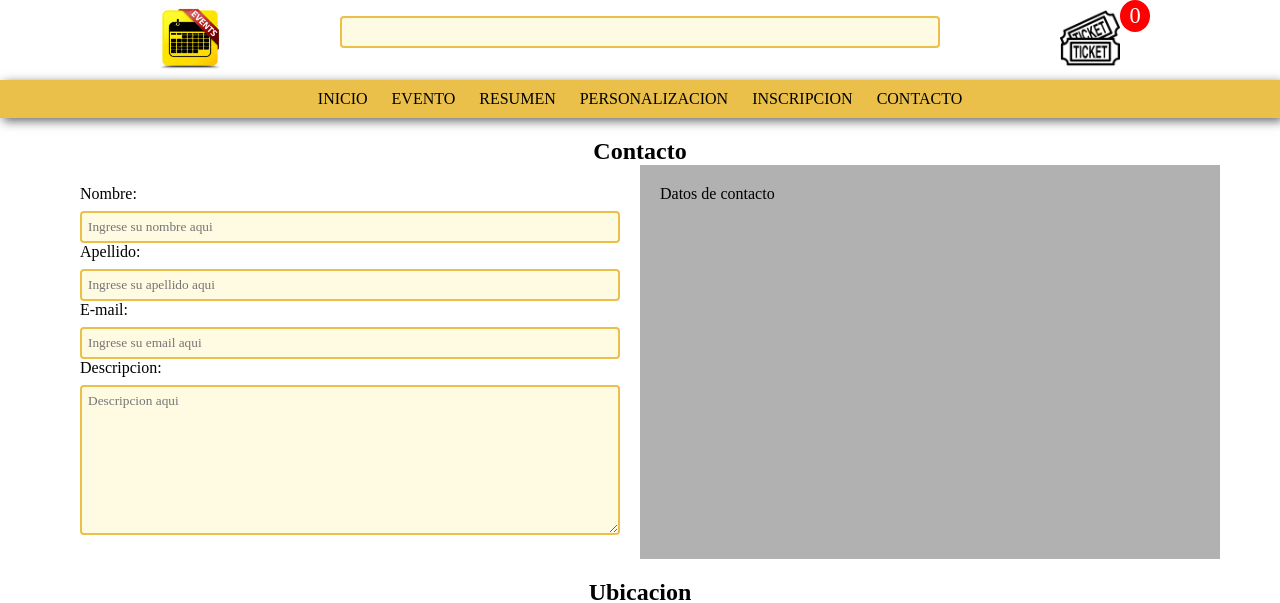
After one commit to Chinooyoel/TP-ProgramacionWeb, a PHP site: page /contacto.html in a window 1280 px wide. The commit adds this page. Shown: the top 603 px of the page. Run offline with PHP 8.4, Linux system fonts and the light colour scheme.

Commit message:
Creacion de contacto.html con sus estilos

```diff
--- /dev/null
+++ b/contacto.html
@@ -0,0 +1,117 @@
+<!DOCTYPE html>
+<html>
+
+<head>
+    <title>Eventos Sociales</title>
+    <meta charset="UTF-8">
+    <!--meta viewport sirve para celulares, el width para que ocupe todo el ancho del viewport(pantalla)
+         y el initial-scale es el nivel de zoom que va atener la pagina cuando cargue-->
+    <meta name="viewport" content="width=device-width, initial-scale=1">
+    <link href="./estilos/header-footer-fondo.css" rel="stylesheet">
+    <link href="./estilos/estiloscontacto.css" rel="stylesheet">
+    <link rel="icon" href="./imgs/logo.ico">
+
+</head>
+
+<body>
+
+   <!---------------------------------------INICIO HEADER------------------------------------------------->
+    <header class="contenedor">
+        <section>
+            <article class="ancho25 logo">
+                <img src="./imgs/logo.jpg">
+            </article>
+            <article class="ancho50 busqueda">
+                <input type="text">
+            </article>
+            <article class="ancho25">
+                <img src="./imgs/ticketicono.png">
+                <span id="tickets_comprados">0</span>
+            </article>
+        </section>
+    </header>
+    <!---------------------------------------FIN HEADER------------------------------------------------->
+
+    <!---------------------------------------INICIO NAV------------------------------------------------->
+    <nav class="menu_principal">
+        <ul>
+            <li><a href="index.html">INICIO</a></li>
+            <li><a href="#">EVENTO</a></li>
+            <li><a href="#">RESUMEN</a></li>
+            <li><a href="#">PERSONALIZACION</a></li>
+            <li><a href="#">INSCRIPCION</a></li>
+            <li><a href="contacto.html">CONTACTO</a></li>
+        </ul>
+    </nav>
+    <!---------------------------------------FIN NAV------------------------------------------------->
+    <section class="seccion_contacto contenedor">
+        <h2>Contacto</h2>
+        <article class="formulario">
+            <form>
+                <label>Nombre:</label>
+                <input type="text" placeholder="Ingrese su nombre aqui">
+                <label>Apellido:</label>
+                <input type="text" placeholder="Ingrese su apellido aqui">
+                <label>E-mail:</label>
+                <input type="email" placeholder="Ingrese su email aqui">
+                <label>Descripcion:</label>
+                <textarea placeholder="Descripcion aqui"></textarea>
+            </form>
+        </article>
+        <article class="info_empresa">
+            <p>Datos de contacto</p>
+        </article>
+    </section>
+
+    <section class="ubicacion contenedor">
+        <h2>Ubicacion</h2>
+        <iframe src="https://www.google.com/maps/embed?pb=!1m18!1m12!1m3!1d3282.545424481879!2d-58.568013584328554!3d-34.640926066975815!2m3!1f0!2f0!3f0!3m2!1i1024!2i768!4f13.1!3m3!1m2!1s0x95bcc7eff9e1e349%3A0x9b0c603039044574!2sAv.+de+Mayo%2C+Ramos+Mej%C3%ADa%2C+Buenos+Aires!5e0!3m2!1ses-419!2sar!4v1558670825704!5m2!1ses-419!2sar"  frameborder="0" style="border:0" allowfullscreen></iframe>
+    </section>
+
+
+        <!---------------------------------------INICIO DEL FOOTER------------------------------------------------->
+    <footer>
+        <section class="contenedor">
+            <article class="datos_grupo formato_footer">
+                <h3>Integrantes</h2>
+                    <ul>
+                        <li>Axel de Arias</li>
+                        <li>Carlos Yoel Carcamo Lopez</li>
+                    </ul>
+            </article>
+            <nav class="menu_inferior formato_footer">
+                <ul>
+                    <li><a href="index.html">INICIO</a></li>
+                    <li><a href="#">EVENTO</a></li>
+                    <li><a href="#">RESUMEN</a></li>
+                    <li><a href="#">PERSONALIZACION</a></li>
+                    <li><a href="#">INSCRIPCION</a></li>
+                    <li><a href="contacto.html">CONTACTO</a></li>
+                </ul>
+            </nav>
+
+            <article class="redes_sociales formato_footer">
+                <h3>Redes Sociales</h2>
+                    <figure>
+                        <a href="#">
+                            <img src="./imgs/facebook.png">
+                        </a>
+                        <a href="#">
+                            <img src="./imgs/twitter.png">
+                        </a>
+                        <a href="#">
+                            <img src="./imgs/instagram.png">
+                        </a>
+                        <a href="#">
+                            <img src="./imgs/youtube.png">
+                        </a>
+                    </figure>
+            </article>
+        </section>
+
+    </footer>
+    <!---------------------------------------FIN DEL FOOTER------------------------------------------------->
+
+</body>
+
+</html>
--- /dev/null
+++ b/estilos/estiloscontacto.css
@@ -0,0 +1,41 @@
+.seccion_contacto
+{
+    padding: 20px;
+    /* Propiedades flex */
+    display: flex;
+    flex-wrap: wrap;
+}
+.seccion_contacto > article
+{
+    width: 50%;
+    padding: 20px;
+}
+input,
+label,
+textarea
+{
+    width: 100%;
+}
+
+textarea
+{
+    height: 150px;
+}
+
+.info_empresa
+{
+    background: #b1b1b1;
+}
+iframe
+{
+    width: 100%;
+    height: 300px;
+}
+
+@media (max-width: 768px)
+{
+.seccion_contacto > article
+{
+    width: 100%;
+}
+}
--- a/estilos/header-footer-fondo.css
+++ b/estilos/header-footer-fondo.css
@@ -21,7 +21,8 @@
     max-width: 1200px;
     margin: auto;
 }
-input {
+input,
+textarea {
     width: 80%;
     background: #fffbe2;
     padding: 6px;
```
Also changed, not shown: index.html (+4 -4 lines).
